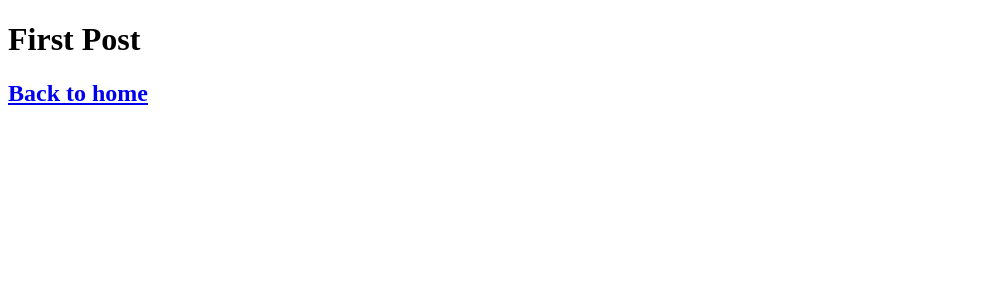
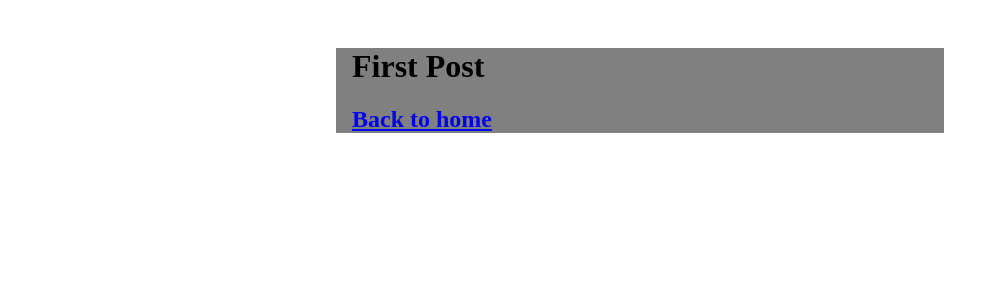
Before and after one commit to WaterlessPiano2/blog, a Next.js app: page /posts/first-post in a window 1280 px wide. Shown: the top 300 px of the page, without its empty margins (0-999 px from the left). Built offline with nearby package versions, Linux system fonts and the light colour scheme.

Commit message:
added Styling to first post

```diff
--- /dev/null
+++ b/components/layout.js
@@ -0,0 +1,5 @@
+import styles from "./layout.module.css";
+
+export default function Layout({ children }) {
+  return <div className={styles.container}>{children}</div>;
+}
--- /dev/null
+++ b/components/layout.module.css
@@ -0,0 +1,6 @@
+.container {
+  max-width: 36rem;
+  padding: 0 1rem;
+  margin: 3rem auto 6rem;
+  background-color: grey;
+}
--- a/pages/posts/first-post.js
+++ b/pages/posts/first-post.js
@@ -1,14 +1,19 @@
+import Head from "next/head";
 import Link from "next/link";
+import Layout from "../../components/layout";
 
 export default function FirstPost() {
   return (
-    <>
+    <Layout>
+      <Head>
+        <title>First Post</title>
+      </Head>
       <h1>First Post</h1>
       <h2>
         <Link href="/">
           <a>Back to home</a>
         </Link>
       </h2>
-    </>
+    </Layout>
   );
 }
```
